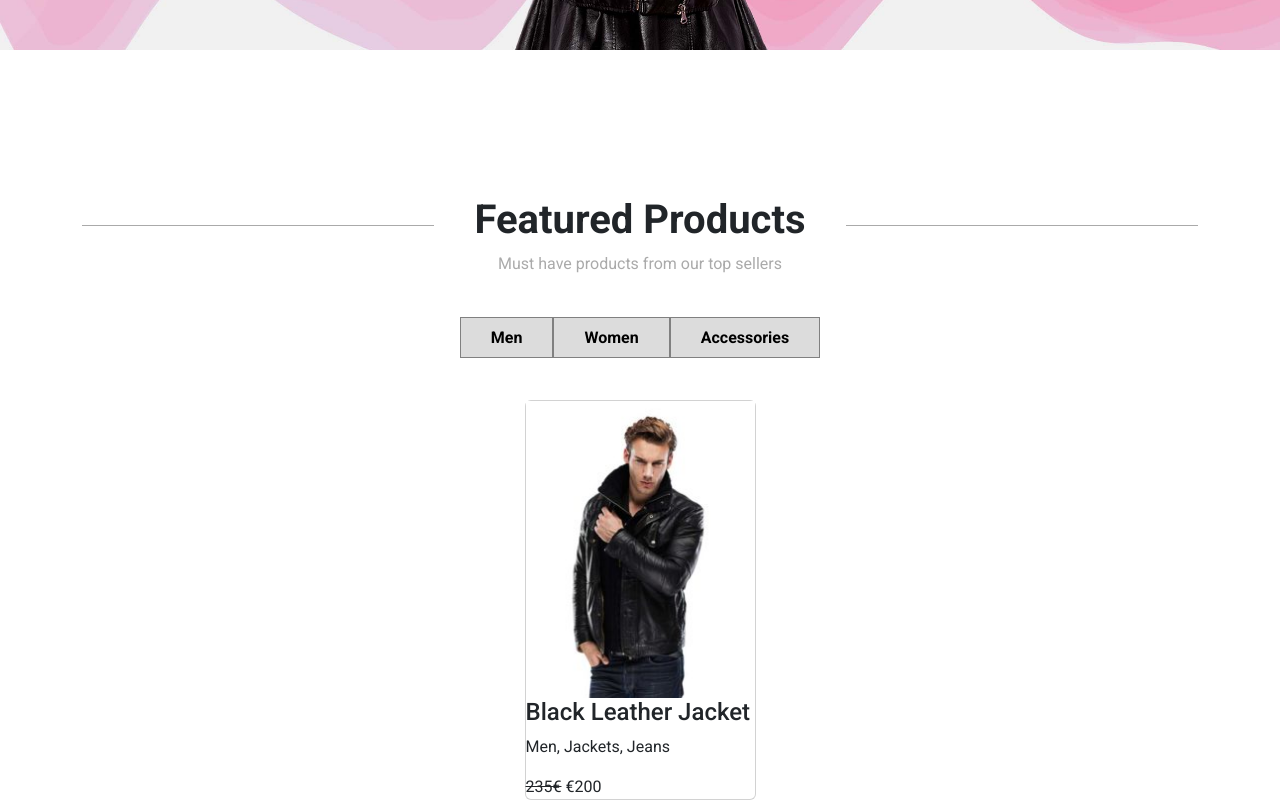
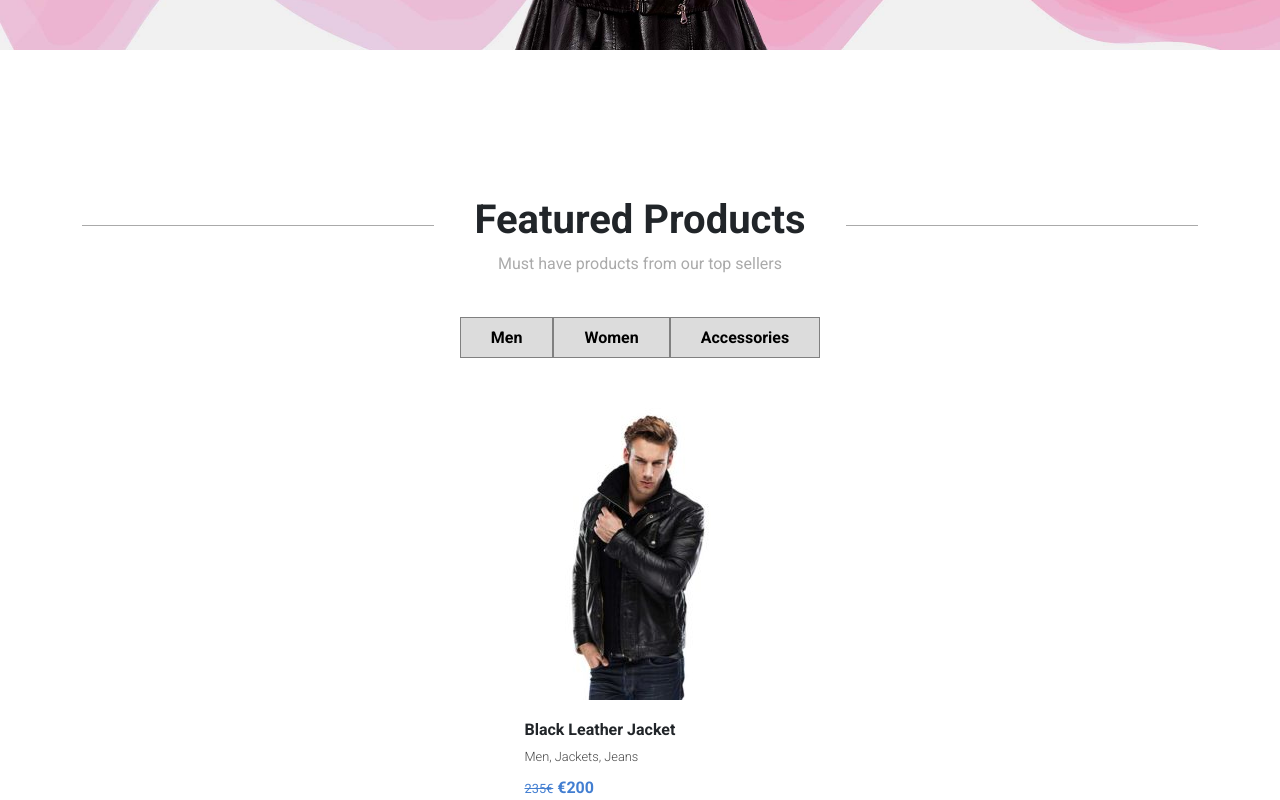
Before and after one commit to patrictobola/proj-html-vuejs, a Vue app: page / in a window 1280 px wide. Shown: the part 646-1446 px from the top of the page. Built offline with nearby package versions, Linux system fonts and the light colour scheme.

Commit message:
Card done [hardcoded version]

```diff
--- a/src/components/main/SectionContainer.vue
+++ b/src/components/main/SectionContainer.vue
@@ -27,7 +27,7 @@ a {
 }
 
 .button-container {
-    border-radius: 3px;
+    /* border-radius: 3px; */
     margin-bottom: 50px;
 }
 
--- a/src/components/main/product/BaseCard.vue
+++ b/src/components/main/product/BaseCard.vue
@@ -8,14 +8,14 @@ export default {
 </script>
 
 <template>
-    <div class="card">
+    <div class="base-card">
         <img src="../../../assets/images/card_models/black_elegant_leather_jacket-231x300.jpg" alt="">
         <InfoCard />
     </div>
 </template>
 
 <style scoped>
-.card {
+.base-card {
     width: 231px;
 }
 
--- a/src/components/main/product/InfoCard.vue
+++ b/src/components/main/product/InfoCard.vue
@@ -4,7 +4,7 @@
 
 <template>
     <div class="text-container">
-        <h4>Black Leather Jacket</h4>
+        <h6>Black Leather Jacket</h6>
         <p>Men, Jackets, Jeans</p>
         <span>
             <del>235€</del>
@@ -13,4 +13,32 @@
     </div>
 </template>
 
-<style></style>
+<style lang="scss" scoped>
+@import '../../../scss/variables';
+
+.text-container {
+    margin-top: 20px;
+}
+
+h6 {
+    font-weight: 600;
+
+}
+
+p {
+    font-weight: 300;
+    font-size: 0.8rem;
+    color: $dark-gray;
+    margin-bottom: 10px;
+}
+
+span {
+    color: $blue;
+    font-weight: 600;
+}
+
+del {
+    font-size: 0.8rem;
+    font-weight: normal;
+}
+</style>
```
